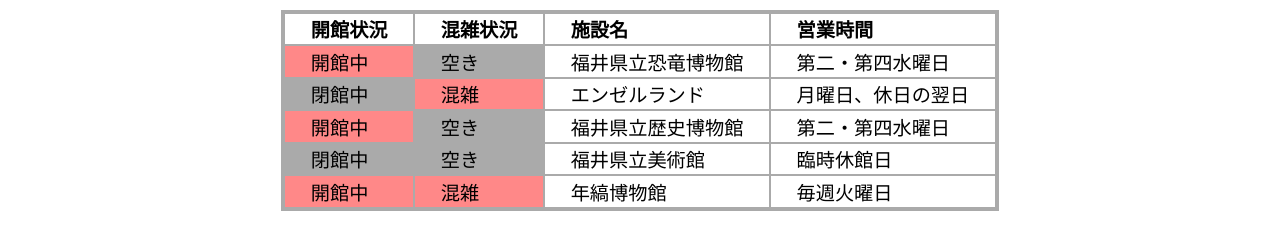
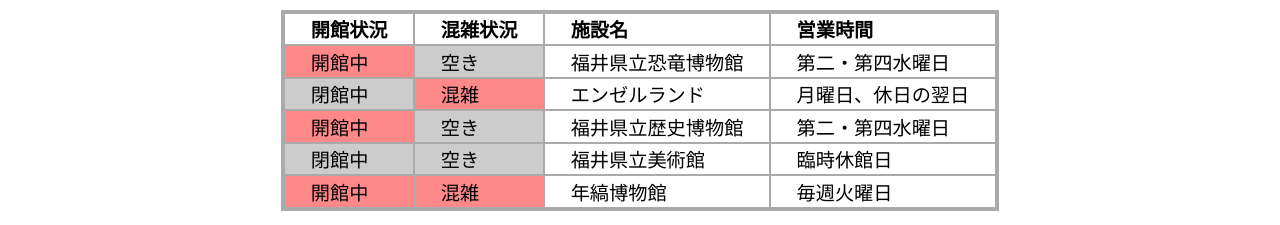
Before and after one commit to code4fukui/facilinow, a plain HTML site: page index.html in a window 1280 px wide. Shown: the part 230-455 px from the top of the page. Drawn offline with Linux system fonts and the light colour scheme; grey boxes are pictures that could not be loaded.

Commit message:
色変更

```diff
--- a/index.html
+++ b/index.html
@@ -30,13 +30,13 @@
     let td = cr('td')
     const n = util.rnd(2)
     td.textContent = n ? '開館中' : '閉館中'
-    td.style.backgroundColor = n ? '#f88' : '#aaa'
+    td.style.backgroundColor = n ? '#f88' : '#ccc'
     tr.appendChild(td)
 
     td = cr('td')
     const flg = d['混雑状況（空いている:0、混雑している:1）'] == 1
     td.textContent = flg ? '混雑' : '空き'
-    td.style.backgroundColor = flg ? '#f88' : '#aaa'
+    td.style.backgroundColor = flg ? '#f88' : '#ccc'
     tr.appendChild(td)
 
     td = cr('td')
```
